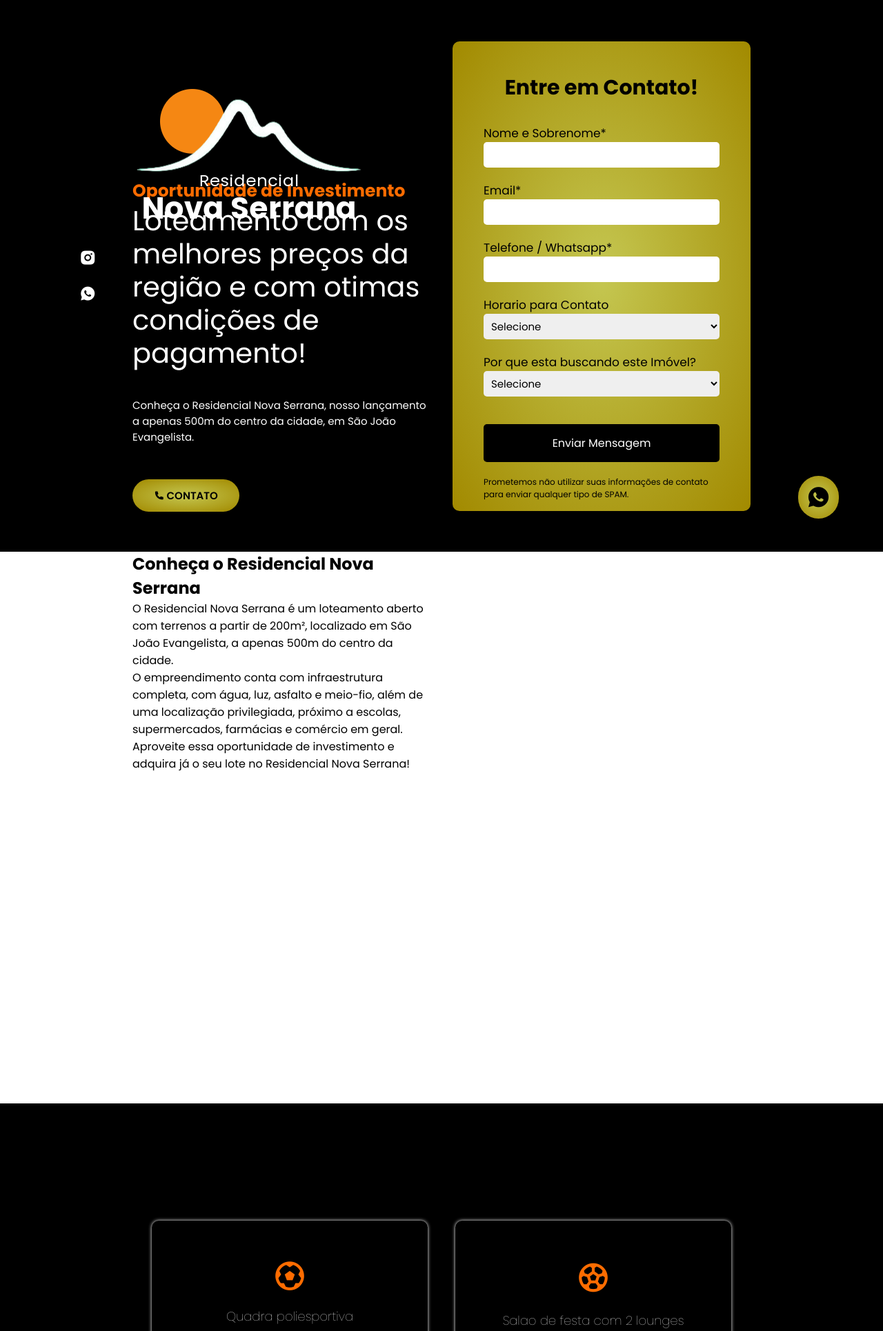
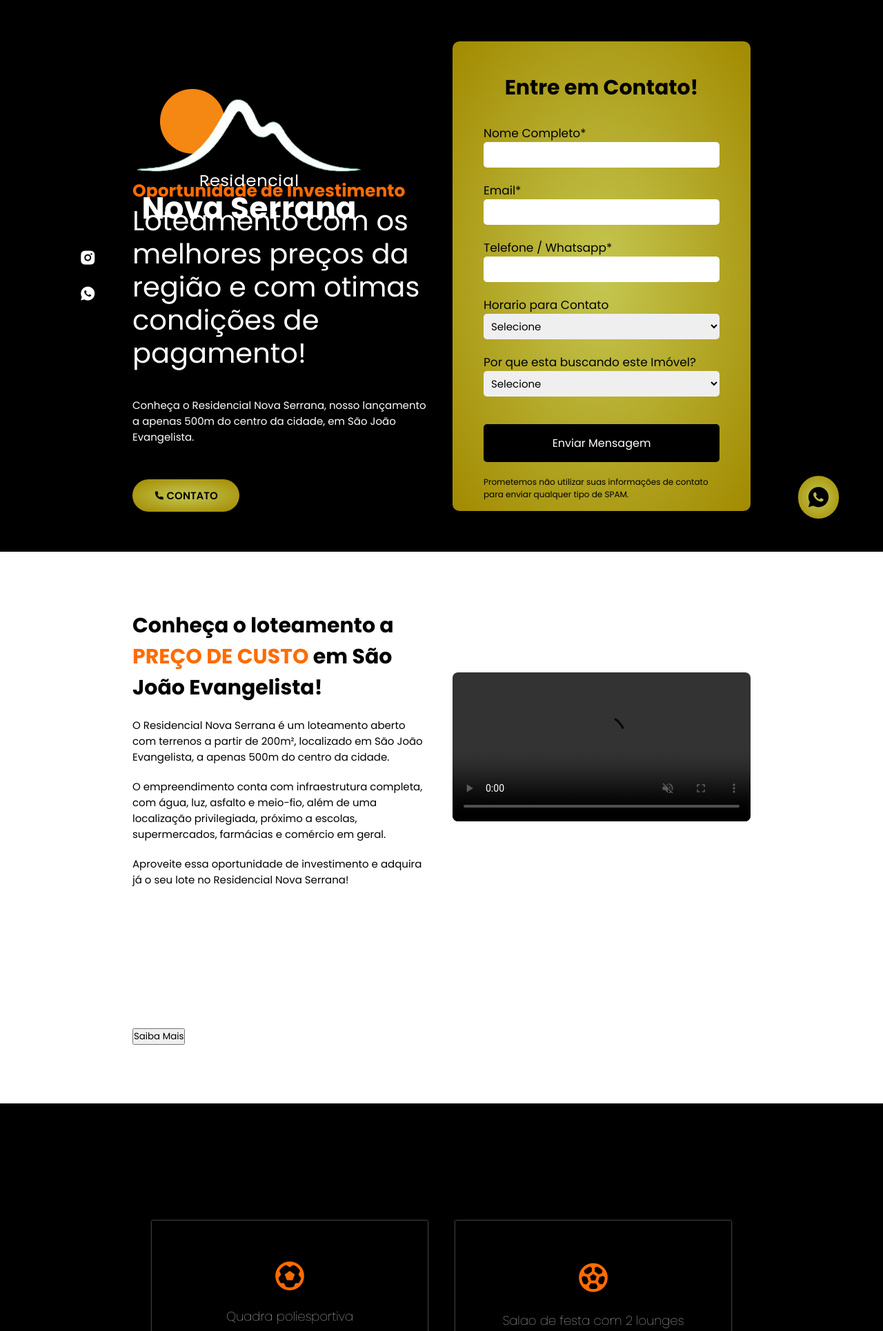
Before and after one commit to raylann-lopes/Projeto-Terra-Nobre, a PHP site: page /html/index.html in a window 1280 px wide. Shown: the top 1930 px of the page at 69% size. Run offline with PHP 8.4, Linux system fonts and the light colour scheme; some libraries are stand-ins or nearby versions; grey boxes are pictures that could not be loaded.

Commit message:
git commit -m "Adicionando arquivos de mídia"

```diff
--- a/css/style.css
+++ b/css/style.css
@@ -310,11 +310,35 @@ form .text-bottom {
 
 .structure {
   min-height: 100vh;
-  display: grid;
+  display: grid ;
   grid-template-columns: repeat(2, 1fr);
   gap: 2rem;
-  padding: 0 15%;
+  overflow: hidden;
+  padding-left: 15%;
+  justify-content: center;
+  align-items: center;
 }
+.structure-text h2{
+  font-size: 30px;
+  align-items: center;
+  justify-content: center;
+}
+.structure-text span {
+  color: var(--secondary-color);
+}
+.structure-text p {
+  font-size: 15px;
+  color: #000000;
+  padding-top: 20px;
+}
+.structure-video .video-lot{
+  width: 100%;
+  height: 100%;
+  overflow: hidden;
+  border-radius: 8px;
+}
+
+
 
 /*Cards*/
 .cards {
@@ -329,14 +353,13 @@ form .text-bottom {
   padding-top: 150px;
 }
 .container .box {
-  height: 200px;
+  height: 180px;
   width: 400px;
-  border-radius: 10px;
   background: #fff;
   margin-left: 0;
   margin: 20px;
   position: relative;
-  box-shadow: 0px 0px 5px white;
+  box-shadow: 0px 0px 2px rgb(179, 179, 179);
   transition: 0.3s all ease-in-out;
   background-color: transparent;
 }
@@ -367,7 +390,7 @@ form .text-bottom {
 /*Plants*/
 
 .plants {
-  min-height: 198vh;
+  min-height: 96vh;
   overflow: hidden;
 }
 .plants-box {
--- a/html/index.html
+++ b/html/index.html
@@ -61,7 +61,7 @@
 
         <form action="" method="post">
           <div class="input-box">
-            <p><label for="">Nome e Sobrenome*</label></p>
+            <p><label for="">Nome Completo*</label></p>
             <input type="text" placeholder="" required />
           </div>
 
@@ -146,12 +146,16 @@
     <!--Estrutura do Site-->
 
     <section class="structure">
-      <div>
-        <h2>Conheça o <span>Residencial Nova Serrana</span></h2>
+      <div class="structure-box">
+        <div class="structure-text">
+          <h2>
+            Conheça o loteamento a <span>PREÇO DE CUSTO </span> em São João
+            Evangelista!
+          </h2>
           <p>
             O Residencial Nova Serrana é um loteamento aberto com terrenos a
-          partir de 200m², localizado em São João Evangelista, a apenas 500m do
-          centro da cidade.
+            partir de 200m², localizado em São João Evangelista, a apenas 500m
+            do centro da cidade.
           </p>
           <p>
             O empreendimento conta com infraestrutura completa, com água, luz,
@@ -159,9 +163,25 @@
             escolas, supermercados, farmácias e comércio em geral.
           </p>
           <p>
-          Aproveite essa oportunidade de investimento e adquira já o seu lote no
-          Residencial Nova Serrana!
+            Aproveite essa oportunidade de investimento e adquira já o seu lote
+            no Residencial Nova Serrana!
           </p>
+        </div>
+      </div>
+      <div class="structure-video">
+        <div class="video" id="video" data-id="25G_oMvG6-4"></div>
+        <video src="/src/3D Oficial Nova Serrana.mp4"
+        controls
+        width="100%"
+        muted
+        autoplay
+        loop
+        class="video-lot">
+
+        </video>
+      </div>
+      <div>
+        <button class="button">Saiba Mais</button>
       </div>
     </section>
 
```
Also changed, not shown: other parts of html/index.html (+34 -29 lines), src/Imagem 1.jpg (added), src/Imagem 2.jpg (added), src/Imagem 3.jpg (added), src/Imagem 4.jpg (added), 2 other files. Lines whose indentation alone changed are shown as unchanged.
